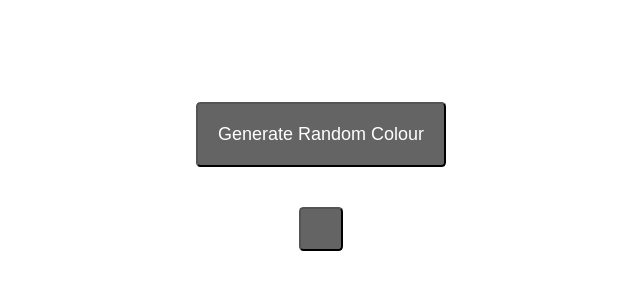
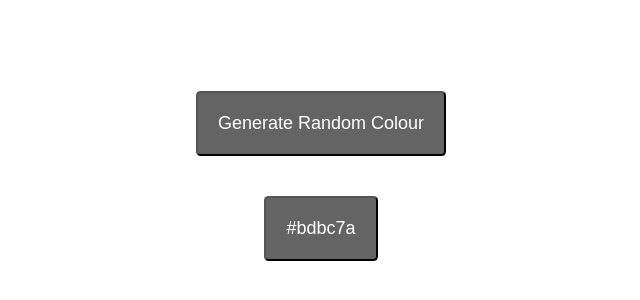
Before and after one commit to SimonjShurety/colour-gen, a plain HTML site: page index.html in a window 1280 px wide. Shown: the part 224-524 px from the top of the page, without its empty margins (319-959 px from the left). Drawn offline with Linux system fonts and the light colour scheme.

Commit message:
Fix hexLabel button

```diff
--- a/index.html
+++ b/index.html
@@ -14,7 +14,7 @@
       <button class="colour-btn" type="button">Generate Random Colour</button>
     </div> -->
   <button class="colour-btn" type="button">Generate Random Colour</button>
-  <button type="hexLabel"></button>
+  <button class="hexLabel" type="button"></button>
   <script src="script.js"></script>
 </body>
 
--- a/script.js
+++ b/script.js
@@ -3,6 +3,7 @@
 const colourBtn = document.querySelector(".colour-btn");
 
 const hexLabel = document.querySelector(".hexLabel");
+console.log(hexLabel);
 
 //random color will be freshly served
 function generateRandomColor() {
@@ -12,9 +13,6 @@ function generateRandomColor() {
 // Logs the hex code and writes it
 console.log(generateRandomColor());
 hexLabel.textContent = generateRandomColor();
-
-// // Formats the hex code
-// backgroundColor = "." + ("000000" + backgroundColor).slice(-6);
 
 colourBtn.addEventListener("click", () => {
   document.body.style.backgroundColor = generateRandomColor();
```
